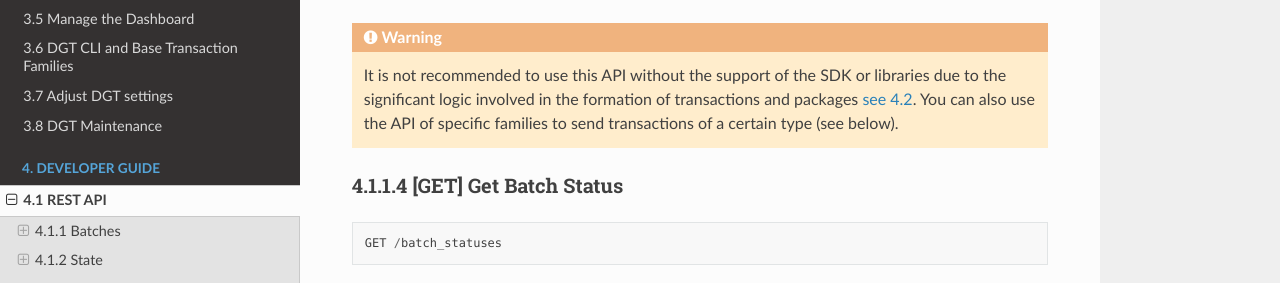
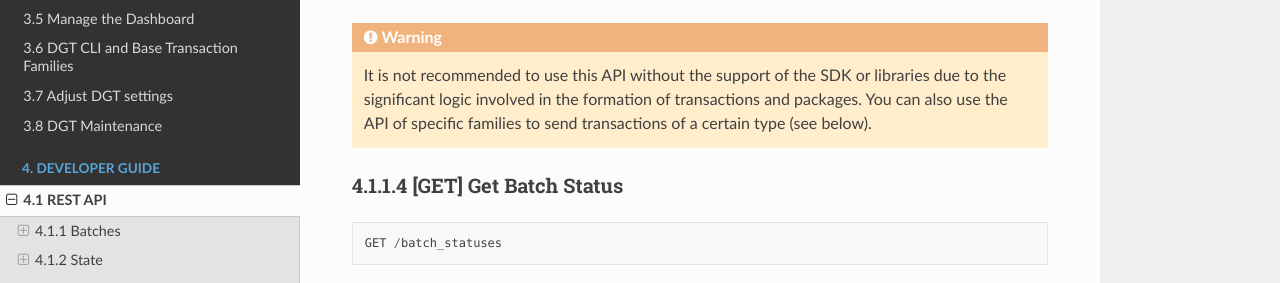
Before and after one commit to DGT-Network/DGT-Matagami, a Sphinx documentation site: the page built from docs/DEV_GUIDE/4.1_REST_API.rst, in a window 1280 px wide and 900 px high, scrolled down 2059 px. Shown: the part 192-475 px from the top of the window. Built offline with Sphinx 7.4.7 and the Read the Docs theme 2.0.0, drawn with Linux system fonts in a browser that asks for light colours.

Commit message:
cross links corrections, adding References

```diff
--- a/docs/ADMIN_GUIDE/3.1_DGT_Environment.rst
+++ b/docs/ADMIN_GUIDE/3.1_DGT_Environment.rst
@@ -12,9 +12,9 @@ The main administrative tasks covered in this section are:
 
 The DGT platform aims to support the network. The DGT Network consists of individual nodes. Each node is a full-featured server solution, equipped with a significant number of services and software components. Even a single node is a complete solution that can support application solutions and can be deployed and tested by a single organization.
 
-Although the DGT solution can be deployed in any environment that supports the appropriate technology stack (`see 2.7`_), for simplicity, here we examine how to deploy a node for OS Ubuntu in a Docker virtualization environment.
+Although the DGT solution can be deployed in any environment that supports the appropriate technology stack (`see 2.9`_), for simplicity, here we examine how to deploy a node for OS Ubuntu in a Docker virtualization environment.
 
-.. _see 2.7: ../ARCHITECTURE/2.7_Technology_Stack.html
+.. _see 2.9: ../ARCHITECTURE/2.7_Technology_Stack.html
 .. _see 3.2: 3.2_Setup_single_Node.html
 .. _see 3.4: 3.4_Attach_Node_to_Existing_Network.html
 .. _see 3.2.2: 3.2_Setup_single_Node.html#setup-dgt-single-node
--- a/docs/DEV_GUIDE/4.1_REST_API.rst
+++ b/docs/DEV_GUIDE/4.1_REST_API.rst
@@ -142,7 +142,7 @@ Executing can return the following codes:
 
 .. Warning::
 
-    It is not recommended to use this API without the support of the SDK or libraries due to the significant logic involved in the formation of transactions and packages `see 4.2 <4.2_SDK_Development.html>`__. You can also use the API of specific families to send transactions of a certain type (see below).
+    It is not recommended to use this API without the support of the SDK or libraries due to the significant logic involved in the formation of transactions and packages. You can also use the API of specific families to send transactions of a certain type (see below).
 
 4.1.1.4	[GET] Get Batch Status
 ----------------------------------------
```
